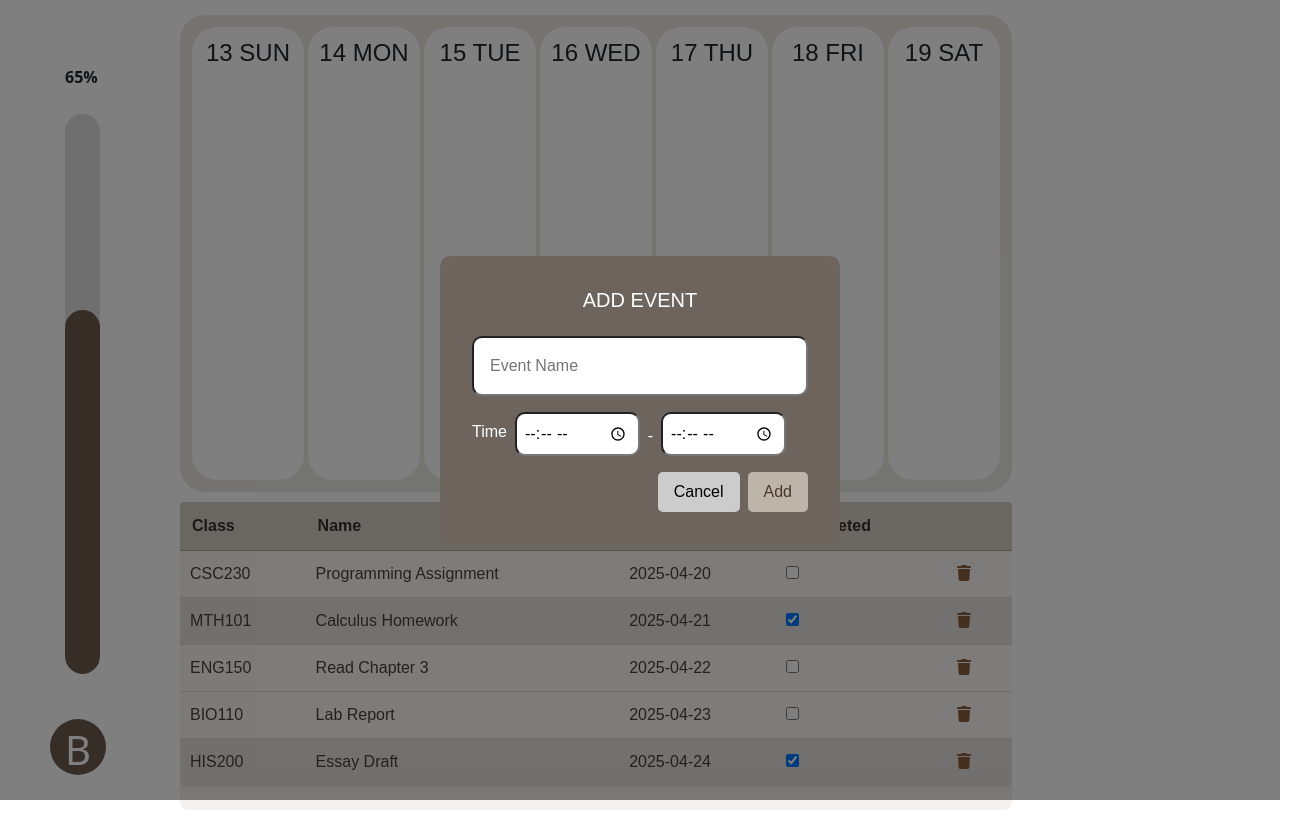
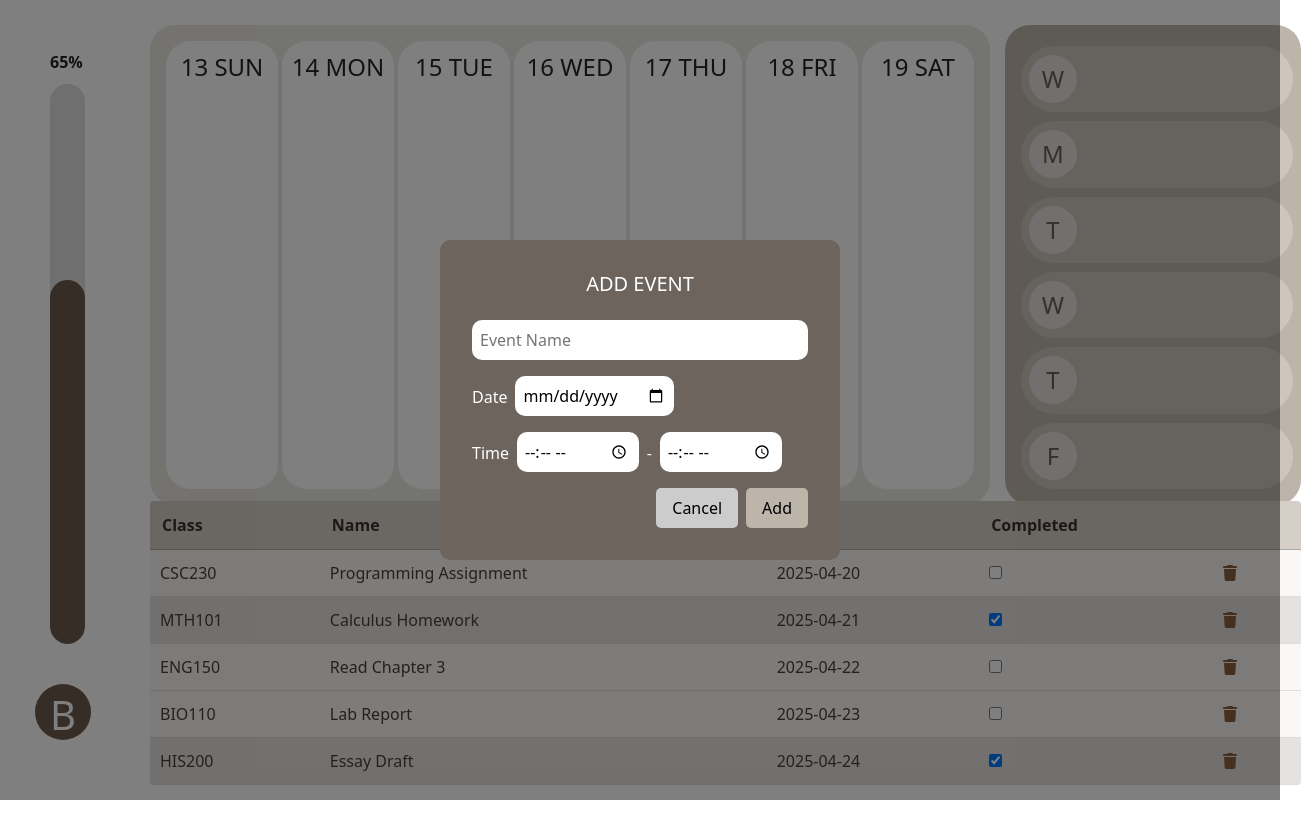
Before and after one commit to umassrayan/Gamify, a React (Vite) app in the folder client/cs320-project/: page / in a window 1280 px wide. Both pictures are taken after a click on the button 248 px from the left and 291 px from the top of the page. Shown: the whole page, 1316 px wide, since content can reach past the window. After the commit the page ends 800 px from the top, so only its background shows below. Built offline with nearby package versions, Linux system fonts and the light colour scheme.

Commit message:
Made the Weekly Agenda

```diff
--- a/client/cs320-project/package.json
+++ b/client/cs320-project/package.json
@@ -11,6 +11,7 @@
   },
   "dependencies": {
     "firebase": "^11.6.0",
+    "framer-motion": "^12.9.2",
     "react": "^19.0.0",
     "react-dom": "^19.0.0",
     "react-router-dom": "^7.5.1"
--- a/client/cs320-project/src/App.tsx
+++ b/client/cs320-project/src/App.tsx
@@ -1,5 +1,12 @@
-import React from "react";
-import { BrowserRouter as Router, Routes, Route } from "react-router-dom";
+// import React from "react";
+// import { AnimatePresence, motion } from "framer-motion"; //
+// import { BrowserRouter as Router, Routes, Route } from "react-router-dom";
+import {
+  BrowserRouter as Router,
+  Routes,
+  Route,
+  useLocation,
+} from "react-router-dom";
 
 // import WelcomePage from "./components/WelcomePage";
 // import SignIn from "./components/SignIn";
@@ -12,10 +19,12 @@ import AssignmentBoard from "./components/Assignment";
 
 import ProgressBar from "./components/ProgressBar";
 import Account from "./components/Account";
-import AccountSettings from "./components/AccountSettings";
+// import AccountSettings from "./components/AccountSettings";
+import WeeklyAgenda from "./components/WeeklyAgenda";
+import ToDo from "./components/ToDo";
 
-const App: React.FC = () => {
-  return (
+// const App: React.FC = () => {
+//   return (
 // <div>
 //   <Router>
 //     <Routes>
@@ -29,11 +38,17 @@ const App: React.FC = () => {
 // </div>
 
 // BACKEND/DATABASE TODO: implement the progression to be by attendance/until finals
-    <Router>
-      <Routes>
-        <Route
-          path="/"
-          element={
+
+//   );
+// };
+
+function Main() {
+  const location = useLocation();
+
+  // If the current URL starts with /todo/, we know a day-specific page is selected
+  const isDayToDo = location.pathname.startsWith("/todo/");
+
+  return (
     <div style={{ display: "flex" }}>
       <div>
         <ProgressBar progress={65} />
@@ -41,25 +56,34 @@ const App: React.FC = () => {
       </div>
       <div
         style={{
-                  fontFamily: "sans-serif",
           backgroundColor: "#fff",
           minHeight: "100vh",
           padding: "15px",
           display: "grid",
-                  gap: "10px",
         }}
       >
-                <Calendar></Calendar>
+        <div style={{ display: "flex", marginTop: "10px" }}>
+          <Calendar />
+          {isDayToDo ? <ToDo /> : <WeeklyAgenda />}
+        </div>
+        <div style={{ marginTop: "-5px" }}>
           <AssignmentBoard />
         </div>
       </div>
+    </div>
+  );
 }
-        />
-        <Route path="/AccountSettings" element={<AccountSettings />} />
+
+function App() {
+  return (
+    <Router>
+      <Routes>
+        <Route path="/" element={<Main />} />
+        <Route path="/todo/:day" element={<Main />} />
       </Routes>
     </Router>
   );
-};
+}
 
 // const App: React.FC = () => {
 //   return (
--- a/client/cs320-project/src/components/Account.tsx
+++ b/client/cs320-project/src/components/Account.tsx
@@ -14,10 +14,10 @@ function Account() {
         backgroundColor: "#6D5A4F",
         color: "white",
         textAlign: "center",
-        margin: "50px",
+        margin: "35px",
+        marginTop: "-10px",
         cursor: "pointer",
         fontSize: "40px",
-        marginTop: "-20px",
       }}
     >
       B
--- a/client/cs320-project/src/components/Calendar.tsx
+++ b/client/cs320-project/src/components/Calendar.tsx
@@ -1,15 +1,6 @@
 import { useState } from "react";
 
 const days = [" SUN", " MON", " TUE", " WED", " THU", " FRI", " SAT"];
-// const dayOfWeek = [
-//   "Sunday",
-//   "Monday",
-//   "Tuesday",
-//   "Wednesday",
-//   "Thursday",
-//   "Friday",
-//   "Saturday",
-// ];
 const dates = [13, 14, 15, 16, 17, 18, 19];
 
 function Calendar() {
@@ -20,17 +11,18 @@ function Calendar() {
       .map(() => [])
   );
   const [modalOpen, setModalOpen] = useState(false);
-  const [currentDayIndex, setCurrentDayIndex] = useState<number | null>(null);
   const [InputName, setInputName] = useState("");
   const [startTime, setStartTime] = useState("");
   const [endTime, setEndTime] = useState("");
+  const [date, setDate] = useState("");
 
   const handleAddEvent = () => {
-    //Right now the added stuff becomes bullet points
-    if (InputName && currentDayIndex !== null) {
+    //TODO: Right now the added stuff is wrong, database people please help
+    if (InputName && date !== null) {
+      const dateReal = new Date(date);
       const updatedEvents = [...events];
-      updatedEvents[currentDayIndex] = [
-        ...updatedEvents[currentDayIndex],
+      updatedEvents[dateReal.getDate()] = [
+        ...updatedEvents[dateReal.getDate()],
         `${startTime} – ${endTime}: ${InputName}`,
       ];
       setEvents(updatedEvents);
@@ -38,6 +30,7 @@ function Calendar() {
     setInputName("");
     setStartTime("");
     setEndTime("");
+    setDate("");
     setModalOpen(false);
   };
 
@@ -47,10 +40,11 @@ function Calendar() {
         style={{
           //Columns
           backgroundColor: "#E9E8E0",
+          height: "60vh",
           display: "grid",
           gridTemplateColumns: "repeat(7, 2fr)",
           gap: ".25rem",
-          padding: ".75rem",
+          padding: "1rem",
           borderRadius: "25px",
         }}
       >
@@ -96,7 +90,6 @@ function Calendar() {
                 cursor: "pointer",
               }}
               onClick={() => {
-                setCurrentDayIndex(i);
                 setModalOpen(true);
               }}
             ></button>
@@ -143,53 +136,33 @@ function Calendar() {
               placeholder="Event Name"
               value={InputName}
               onChange={(e) => setInputName(e.target.value)}
-              style={{
-                padding: "1rem",
-                fontSize: "1rem",
-                borderRadius: "10px",
-                backgroundColor: "white",
-              }}
+              style={styles.input}
             />
+
             <div style={{ display: "flex", gap: "0.5rem" }}>
-              <h1
-                style={{
-                  fontSize: "1rem",
-                  color: "white",
-                  marginTop: "10px",
-                }}
-              >
-                Time
-              </h1>
+              <h1 style={styles.inputText}>Date</h1>
+              <input
+                type="date"
+                value={date}
+                onChange={(e) => setDate(e.target.value)}
+                style={styles.input}
+              />
+            </div>
+
+            <div style={{ display: "flex", gap: "0.5rem" }}>
+              <h1 style={styles.inputText}>Time</h1>
               <input
                 type="time"
                 value={startTime}
                 onChange={(e) => setStartTime(e.target.value)}
-                style={{
-                  padding: "0.5rem",
-                  fontSize: "1rem",
-                  borderRadius: "10px",
-                  backgroundColor: "white",
-                }}
+                style={styles.input}
               />
-              <h1
-                style={{
-                  fontSize: "1rem",
-                  color: "white",
-                  marginTop: "14px",
-                }}
-              >
-                -
-              </h1>
+              <h1 style={styles.inputText}>-</h1>
               <input
                 type="time"
                 value={endTime}
                 onChange={(e) => setEndTime(e.target.value)}
-                style={{
-                  padding: "0.5rem",
-                  fontSize: "1rem",
-                  borderRadius: "10px",
-                  backgroundColor: "white",
-                }}
+                style={styles.input}
               />
             </div>
             <div
@@ -216,7 +189,6 @@ function Calendar() {
                 style={{
                   padding: "0.5rem 1rem",
                   backgroundColor: "#BEB5AA",
-                  color: "#4B382D",
                   border: "none",
                   borderRadius: "5px",
                 }}
@@ -231,4 +203,19 @@ function Calendar() {
   );
 }
 
+const styles: { [key: string]: React.CSSProperties } = {
+  input: {
+    padding: "0.5rem",
+    fontSize: "1rem",
+    borderRadius: "10px",
+    backgroundColor: "white",
+    border: "none",
+  },
+  inputText: {
+    fontSize: "1rem",
+    color: "white",
+    marginTop: "12px",
+  },
+};
+
 export default Calendar;
--- a/client/cs320-project/src/components/ProgressBar.tsx
+++ b/client/cs320-project/src/components/ProgressBar.tsx
@@ -7,7 +7,7 @@ const ProgressBar: React.FC<ProgressBarProps> = ({ progress }) => (
     <div
       style={{
         fontWeight: "bold",
-        margin: "65px",
+        margin: "50px",
         textAlign: "left",
       }}
     >
@@ -22,7 +22,7 @@ const ProgressBar: React.FC<ProgressBarProps> = ({ progress }) => (
         overflow: "hidden",
         display: "flex",
         flexDirection: "column-reverse",
-        margin: "65px",
+        margin: "50px",
         marginTop: "-40px",
       }}
     >
--- /dev/null
+++ b/client/cs320-project/src/components/ToDo.tsx
@@ -0,0 +1,127 @@
+import React, { useState } from "react";
+import { useNavigate, useParams } from "react-router-dom";
+import { motion, AnimatePresence } from "framer-motion";
+
+const ToDo: React.FC = () => {
+  const { day } = useParams<{ day: string }>(); // grab day name from URL
+  const navigate = useNavigate();
+  const [tasks, setTasks] = useState<string[]>([]);
+  const [newTask, setNewTask] = useState("");
+
+  // TODO: Right now the tasks disappear. Database people please help
+  const handleAddTask = () => {
+    if (newTask.trim()) {
+      setTasks((prev) => [...prev, newTask.trim()]);
+      setNewTask("");
+    }
+  };
+
+  const handleCheckTask = (index: number) => {
+    setTasks((prev) => prev.filter((_, i) => i !== index));
+  };
+
+  return (
+    <div
+      style={{
+        backgroundColor: "#BEB5AA",
+        display: "flex",
+        flexDirection: "column",
+        borderRadius: "25px",
+        width: "37vh",
+        height: "60vh",
+        marginLeft: "15px",
+        padding: "1rem",
+      }}
+    >
+      {/* Heading */}
+      <h2
+        style={{
+          fontFamily: "Arial",
+          marginBottom: "5px",
+          marginLeft: "10px",
+        }}
+      >
+        {day}
+      </h2>
+
+      {/* Scrollable Task List + Input */}
+      <div
+        style={{
+          overflowY: "auto", // can scroll when there are a lot of tasks
+          flexGrow: "1",
+          display: "flex",
+          flexDirection: "column",
+          opacity: ".25",
+        }}
+      >
+        <ul style={{ listStyle: "none", padding: 0, width: "100%" }}>
+          <AnimatePresence>
+            {tasks.map((task, index) => (
+              <motion.li
+                key={task + index} // (better unique key with task+index)
+                initial={{ opacity: 0, y: -10 }}
+                animate={{ opacity: 1, y: 0 }}
+                exit={{ opacity: 0, y: 10 }}
+                transition={{ duration: 0.3 }}
+                style={{
+                  display: "flex",
+                  alignItems: "center",
+                  justifyContent: "space-between",
+                  marginBottom: "8px",
+                  backgroundColor: "#fff",
+                  borderRadius: "25px",
+                  padding: "10px",
+                }}
+              >
+                <span>{task}</span>
+                <input
+                  type="checkbox"
+                  onChange={() => handleCheckTask(index)}
+                  style={{ cursor: "pointer" }}
+                />
+              </motion.li>
+            ))}
+          </AnimatePresence>
+        </ul>
+
+        {/* Input Text Bar immediately after task list */}
+        <input
+          type="text"
+          value={newTask}
+          onChange={(e) => setNewTask(e.target.value)}
+          placeholder="..."
+          onKeyDown={(e) => {
+            if (e.key === "Enter") {
+              handleAddTask();
+            }
+          }}
+          style={{
+            marginTop: "-5px",
+            padding: "8px",
+            borderRadius: "25px",
+            border: "1px solid #ccc",
+            // width: "100%",
+            flexShrink: 0, // prevent it from shrinking
+          }}
+        />
+      </div>
+
+      {/* Back Button */}
+      <button
+        onClick={() => navigate("/")}
+        style={{
+          marginTop: "10px",
+          padding: "10px 20px",
+          borderRadius: "25px",
+          border: "none",
+          backgroundColor: "#fff",
+          cursor: "pointer",
+        }}
+      >
+        Back
+      </button>
+    </div>
+  );
+};
+
+export default ToDo;
--- /dev/null
+++ b/client/cs320-project/src/components/WeeklyAgenda.tsx
@@ -0,0 +1,69 @@
+// import React, { useState } from "react";
+// import { motion } from "framer-motion";
+import { useNavigate } from "react-router-dom";
+
+const days = ["W", "M", "T", "W", "T", "F"];
+const daysFullName = [
+  "Weekend",
+  "Monday",
+  "Tuesday",
+  "Wednesday",
+  "Thursday",
+  "Friday",
+];
+
+const WeeklyAgenda: React.FC = () => {
+  const navigate = useNavigate();
+
+  return (
+    <div
+      style={{
+        backgroundColor: "#BEB5AA",
+        width: "37vh",
+        height: "60vh",
+        display: "grid",
+        gridTemplateRows: "repeat(6, 2fr)",
+        padding: "1rem",
+        gap: ".25rem",
+        borderRadius: "25px",
+        marginLeft: "15px",
+      }}
+    >
+      {days.map((label, index) => (
+        <button
+          key={index}
+          onClick={() => navigate(`/todo/${daysFullName[index]}`)} // 👈 navigate to dynamic URL
+          style={{
+            backgroundColor: "#CDC6BD",
+            textAlign: "center",
+            border: "none",
+            borderRadius: "50px",
+            minWidth: "34vh",
+            display: "flex",
+            flexDirection: "column",
+            fontSize: "1.5rem",
+            marginTop: "5px",
+          }}
+        >
+          <div
+            style={{
+              width: "6vh",
+              height: "6vh",
+              borderRadius: "50%",
+              backgroundColor: "#fff",
+              opacity: "0.5",
+              textAlign: "center",
+              lineHeight: "6vh",
+              marginTop: "8px",
+              marginLeft: "2px",
+            }}
+          >
+            {label}
+          </div>
+        </button>
+      ))}
+    </div>
+  );
+};
+
+export default WeeklyAgenda;
```
Also changed, not shown: 1 other file (tests, documents, lock files or other folders). Lines whose indentation alone changed are shown as unchanged.
